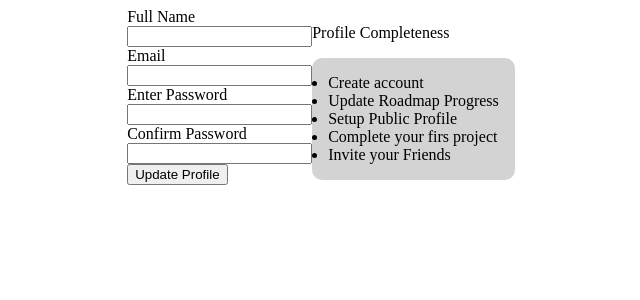
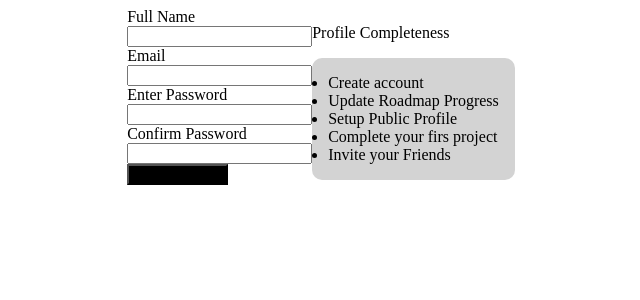
Before and after one commit to andiorapid/recall, a PHP site: page / in a window 1280 px wide. Shown: the top 300 px of the page, without its empty margins (319-959 px from the left). Run offline with PHP 8.4, Linux system fonts and the light colour scheme.

Commit message:
Feat: Add style to .main__form-button to make button background in black color

```diff
--- a/Frontend/7_Accessible_Form_UI/style.css
+++ b/Frontend/7_Accessible_Form_UI/style.css
@@ -12,6 +12,10 @@
     flex-direction: column;
 }
 
+.main__form-button {
+    background-color: black;
+}
+
 .main__profile-completeness-list {
     padding: 1em;
     display: flex;
```
